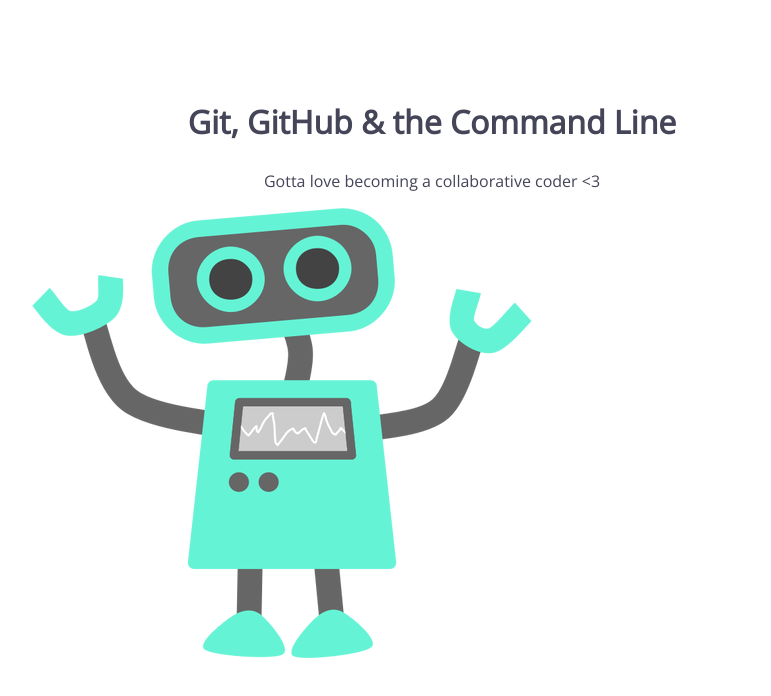
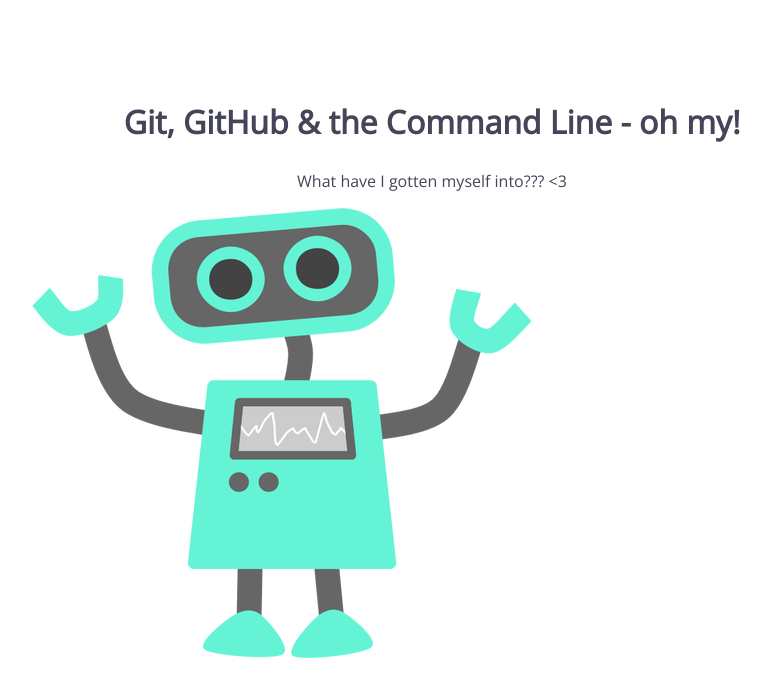
Before and after one commit to geckotdesigner/105-project, a plain HTML site: page index.html in a window 1280 px wide. Shown: the whole page, without its empty margins (208-979 px from the left). Drawn offline with nearby package versions, Linux system fonts and the light colour scheme.

Commit message:
changed <h1> and <p> text

```diff
--- a/index.html
+++ b/index.html
@@ -8,8 +8,8 @@
 </head>
 <body>
 	<section>
-		<h1>Git, GitHub & the Command Line</h1>
-		<p>Gotta love becoming a collaborative coder <3</p>
+		<h1>Git, GitHub & the Command Line - oh my!</h1>
+		<p>What have I gotten myself into??? <3</p>
 		<img src="img/happy-blue-robot.png">
 	</section>
 </body>
```
Also changed, not shown: 1 other file.
